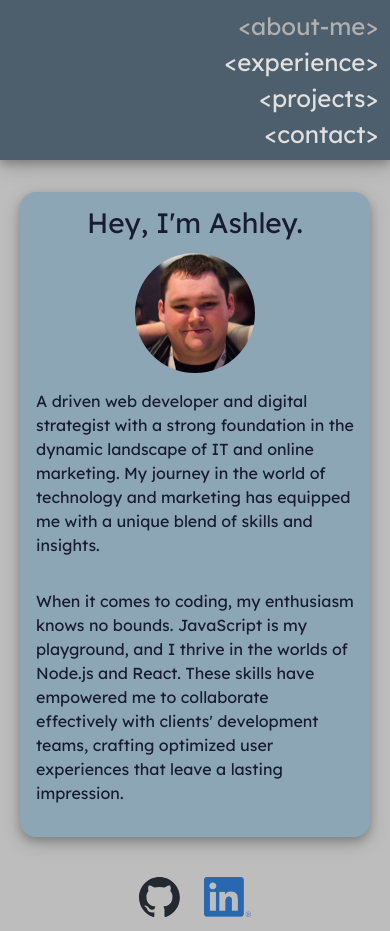
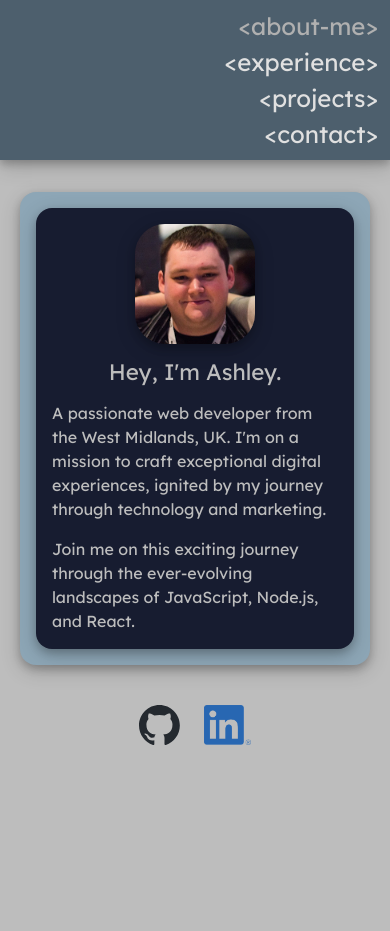
Before and after one commit to Alchamyst/ayetman-web, a React (Vite) app: page / in a window 390 px wide. After the commit the page ends 844 px from the top, so only its background shows below. Built offline with nearby package versions, Linux system fonts and the light colour scheme.

Commit message:
update large amount of styles across side. Fix ExperiencePage header to content margin issue.

```diff
--- a/src/components/Project.jsx
+++ b/src/components/Project.jsx
@@ -18,8 +18,8 @@ export default function Project(props) {
                             {!props.image && <img src={noImage} />}
                         </div>
                         <div className='project-links'>
-                            <a href={props.github}>View GitHub</a>
-                            {props.liveUrl && <a href={props.liveUrl}>Live Project</a>}
+                            <a href={props.github}>View GitHub &#187;</a>
+                            {props.liveUrl && <a href={props.liveUrl}>Live Project &#187;</a>}
                         </div>
                     </div>
 
--- a/src/index.css
+++ b/src/index.css
@@ -55,6 +55,10 @@ html {
   overflow-y: scroll;
 }
 
+p {
+  margin: 0;
+}
+
 .content-box {
     background-color: #8da6b6;
     border-radius: 1em;
--- a/src/styles/aboutMePage.css
+++ b/src/styles/aboutMePage.css
@@ -1,5 +1,6 @@
-.about-me {
+.home-page {
     display: flex;
+    row-gap: 1em;
     flex-direction: row;
     flex-wrap: wrap;
     justify-content: center;
@@ -7,13 +8,79 @@
     /* max-width: 65em; */
 }
 
+.about-me {
+    background-color: #171C30;
+    color: #bdbdbd;
+    border-radius: 1em;
+    box-shadow: 0 4px 8px 0 rgba(0, 0, 0, 0.2), 0 6px 20px 0 rgba(0, 0, 0, 0.19);
+    padding: 1em 1em 1em 1em;
+    display: flex;
+    /* flex-direction: row; */
+    flex-wrap: wrap;
+    align-items: flex-start;
+    justify-content:flex-start;
+}
+
+.my-coding {
+    background-color: #171C30;
+    color: #bdbdbd;
+    border-radius: 1em;
+    box-shadow: 0 4px 8px 0 rgba(0, 0, 0, 0.2), 0 6px 20px 0 rgba(0, 0, 0, 0.19);
+    padding: 1em 1em 1em 1em;
+    display: flex;
+    /* flex-direction: row; */
+    flex-wrap: wrap;
+    align-items: flex-start;
+    justify-content:flex-start;
+}
+
+
+
+.hey-img-box {
+    align-items: center;
+    display: flex;
+    flex-direction: row;
+    column-gap: 2em;
+    /* flex-wrap: wrap; */
+    justify-items:flex-start;
+    justify-content: flex-start;
+    margin: 0 auto;
+    width: 100%;
+}
+
 .about-me h1 {
     text-align: center;
-    flex-basis: 100%;
-    margin-bottom: 0.5em;
+    /* flex-basis: auto; */
+    /* flex-basis: 100%; */
+}
+
+.about-me > p {
+    margin: 1em 0 0 0;
 }
 
 .ash-img {
-    border-radius: 50%;
+    border-radius: 25%;
+    box-shadow: 0 4px 8px 0 rgba(0, 0, 0, 0.2), 0 6px 20px 0 rgba(0, 0, 0, 0.19);
     height: 7.5em;
 }
+
+@media only screen and (max-width: 480px) {
+    .about-me h1 {
+        font-size: 1.4em;
+    }
+    .hey-img-box {
+        align-items: center;
+        display: flex;
+        flex-direction: column;
+        column-gap: 0em;
+        row-gap: 1em;
+    }
+}
+
+@media only screen and (max-width: 395px) {
+
+}
+
+@media only screen and (max-width: 250px) {
+
+}
--- a/src/styles/contactPage.css
+++ b/src/styles/contactPage.css
@@ -1,3 +1,3 @@
-.placeholder {
-    background-color:lime;
+.contact-me-page > p {
+    margin: 1em 0 1em 0;
 }
--- a/src/styles/experiencePage.css
+++ b/src/styles/experiencePage.css
@@ -26,21 +26,3 @@
     padding-top: 0.5em;
     padding-bottom: 0.5em;
 }
-
-.exp {
-    border-collapse: collapse;
-    margin: 1em auto 1em 1em;
-    /* width: 45em; */
-}
-.exp table, th, td {
-    border: 1px solid;
-    border-color: #171C30;
-    padding: 1em;
-}
-.exp thead {
-    background-color: #171C30;
-}
-.exp thead th {
-    color: #dcd9d8;
-    font-weight: bold;
-}
--- a/src/styles/project.css
+++ b/src/styles/project.css
@@ -44,9 +44,10 @@
 .project-image-container img {
     border-radius: 5%;
     margin: 0.5em 0.5em 0.5em 0.5em;
-    height: 15em;
-    width: 15em;
-
+    max-height: 15em;
+    max-width: 15em;
+    /* height: 15em;
+    width: 15em; */
 }
 
 .project-links {
@@ -80,10 +81,10 @@
     padding: 0em 0.5em 0em 0.5em;
 }
 
-.project-links a:hover::after{
+/* .project-links a:hover::after{
     content: ' \00bb';
     transition: 0.5s;
-}
+} */
 
 .project-skills {
     margin: 0em 0em 1em 1em;
@@ -105,10 +106,8 @@
         padding: 0.5em 0.5em 0.5em 0.5em;
     }
     .project-image-container img {
-        /* height: 10em;
-        width: 10em; */
-        min-height: 10em;
-        min-width: 10em;
+        max-height: 12.5em;
+        max-width: 12.5em;
     }
     .project-links > a {
         margin-left: 0.2em;
@@ -117,6 +116,9 @@
 }
 
 @media only screen and (max-width: 480px) {
+    .project-image-container img {
+        max-width: 100%;
+    }
     .project-wrapper {
         flex-wrap: wrap;
         justify-content: space-evenly;
--- a/src/views/AboutMePage.jsx
+++ b/src/views/AboutMePage.jsx
@@ -3,21 +3,36 @@ import SocialLinks from '../components/SocialLinks';
 import ashleyImg from '../assets/ashley.jpg';
 
 export default function AboutMePage() {
-    return(
+    return(/* display: flex; */
+    /* flex-direction: row; */
+    /* flex-wrap: wrap; */
+    /* justify-content:flex-start; */
         <div className='main'>
             <main>
-                <div className='about-me content-box'>
-                    <h1>Hey, I'm Ashley.</h1>
-                    <img className='ash-img' src={ashleyImg} />
+                <div className='home-page content-box'>
+                    <div className='about-me'>
+                        <div className='hey-img-box'>
+                            <img className='ash-img' src={ashleyImg} />
+                            <h1>Hey, I'm Ashley.</h1>
+                        </div>
+                        <p>
+                            A passionate web developer from the West Midlands, UK.
+                            I'm on a mission to craft exceptional digital experiences, ignited by my journey through technology and marketing.
+                        </p>
+                        <p>
+                            Join me on this exciting journey through the ever-evolving landscapes of JavaScript, Node.js, and React.
+                        </p>
 
+                    </div>
+                    {/* <div className='my-coding'>
+                        <h2>My Technical Expertise</h2>
                     <p>
-                        A driven web developer and digital strategist with a strong foundation in the dynamic landscape of IT and online marketing.
-                        My journey in the world of technology and marketing has equipped me with a unique blend of skills and insights.
+                        With a strong foundation in the fusion of IT and digital marketing, my journey has equipped me with a unique blend of skills.
+                        I bring a wealth of technical expertise and a profound understanding of the digital realm to the world of web development.
+                        My past roles have enabled me to collaborate effectively with development teams, shaping optimized user experiences that make a lasting impact.
+                        My dedication to staying at the forefront of industry trends makes me a valuable asset for web development roles, ready to tackle challenges and bring innovation to every project.
                     </p>
-                    <p>
-                        When it comes to coding, my enthusiasm knows no bounds. JavaScript is my playground, and I thrive in the worlds of Node.js and React.
-                        These skills have empowered me to collaborate effectively with clients' development teams, crafting optimized user experiences that leave a lasting impression.
-                    </p>
+                    </div> */}
                 </div>
             </main>
             <SocialLinks />
--- a/src/views/ContactPage.jsx
+++ b/src/views/ContactPage.jsx
@@ -5,7 +5,7 @@ export default function ContactPage() {
     return(
         <div className='main'>
             <main>
-                <div className='content-box'>
+                <div className='content-box contact-me-page'>
                     <h1>Contact Me</h1>
                     <p>Please fill out the form below or visit my <a href='https://www.linkedin.com/in/ashley-yetman/'>LinkedIn</a> profile to get in contact.</p>
                     <ContactForm />
--- a/src/views/ExperiencePage.jsx
+++ b/src/views/ExperiencePage.jsx
@@ -11,7 +11,8 @@ const databaseSkills = ['Firebase','MongoDB','MySQL'];
 export default function ExperiencePage() {
     return(
         <div className='main'>
-            <main className='content-box'>
+            <main >
+                <div className='content-box'>
                     <div className='section-skills'>
                         <h1>Development Skills</h1>
                         <h2>Programming Languages</h2>
@@ -28,6 +29,7 @@ export default function ExperiencePage() {
                         <h1>My History</h1>
                         <HistoryList history={myHistory} />
                     </div>
+                </div>
 
             </main>
         </div>
```
Lines whose indentation alone changed are shown as unchanged.
